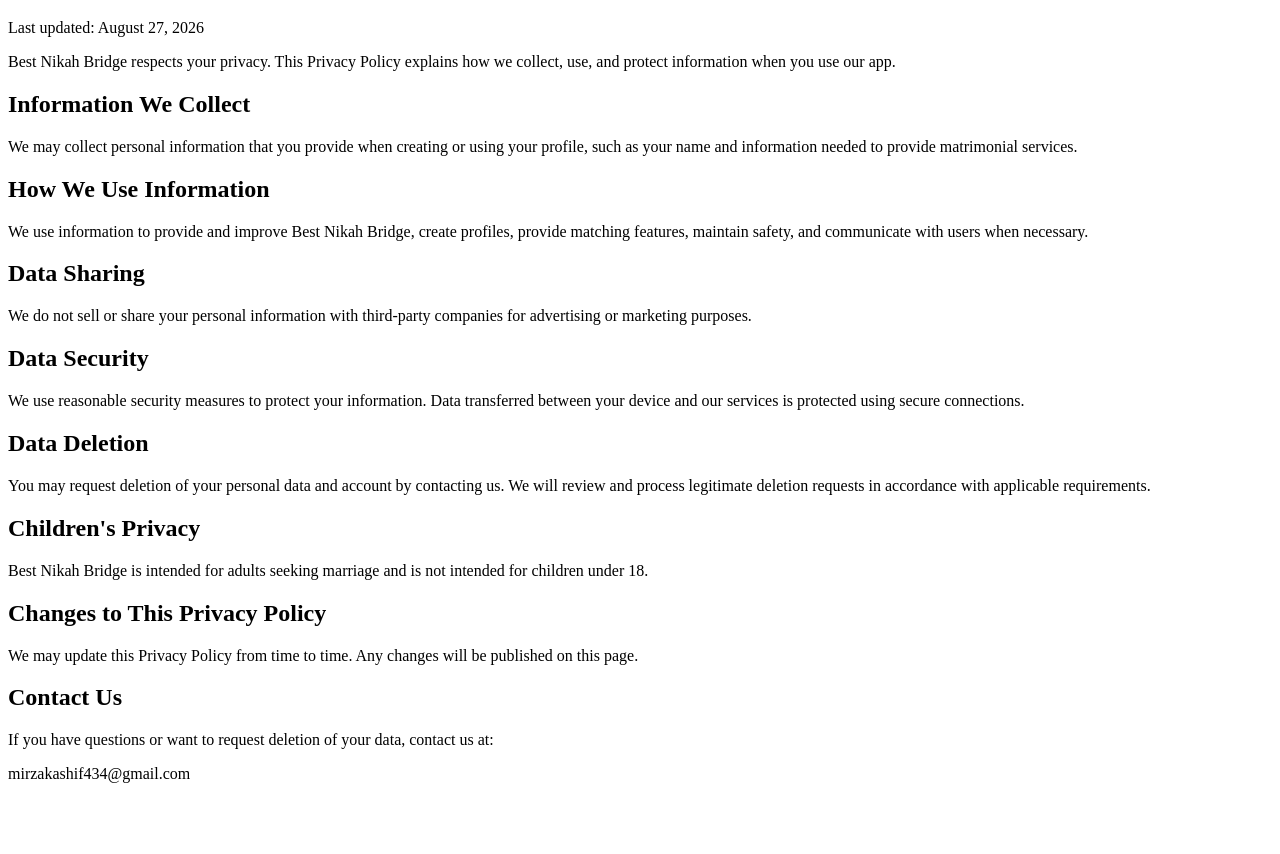
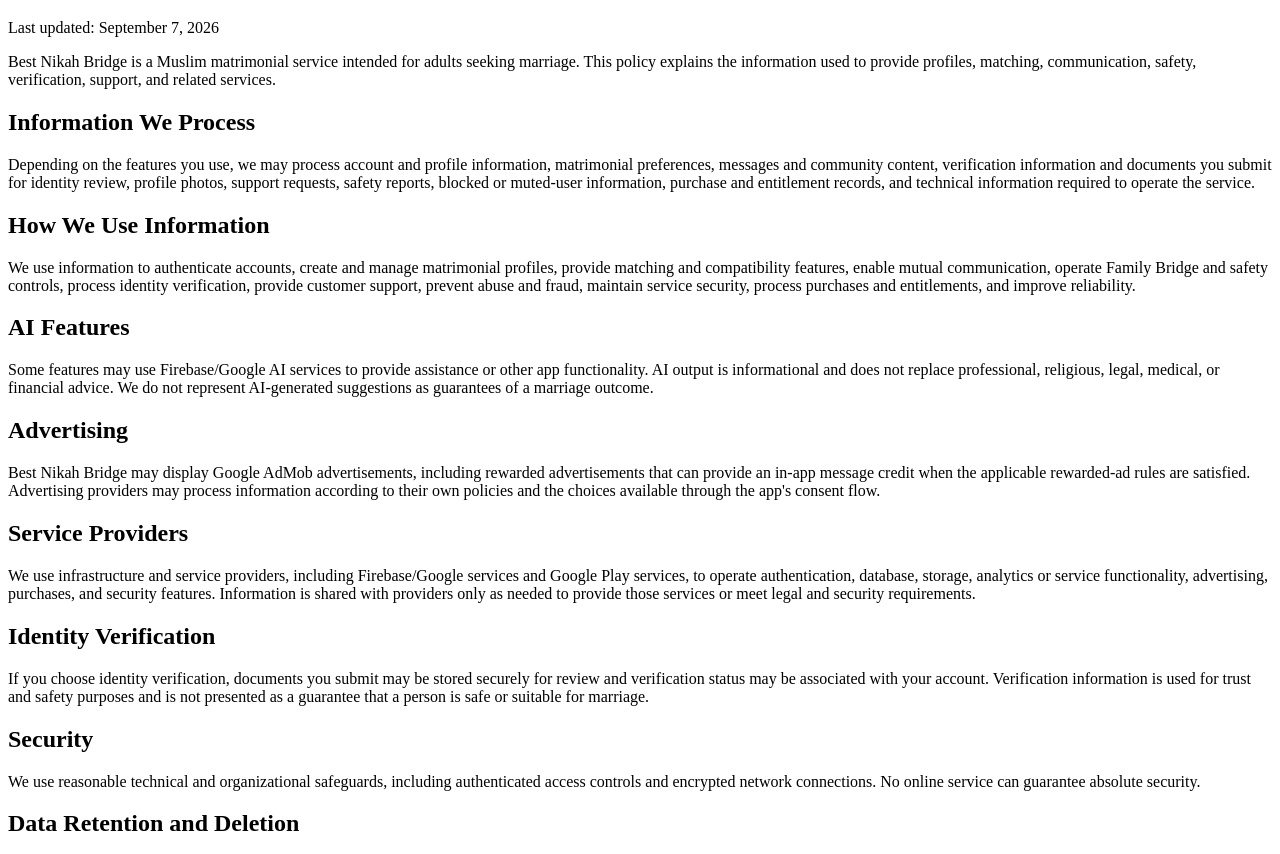
Before and after one commit to mirzakashif434-source/Best_nikah_bridge_mvp, a plain HTML site: page privacy.html in a window 1280 px wide. Shown: the part 61-915 px from the top of the page. Before the commit the page ends 860 px from the top, so only its background shows below. Drawn offline with Linux system fonts and the light colour scheme.

Commit message:
Harden real Play Store privacy disclosure for production launch

```diff
--- a/privacy.html
+++ b/privacy.html
@@ -7,35 +7,43 @@
 </head>
 <body>
 <h1>Privacy Policy</h1>
+<p>Last updated: September 7, 2026</p>
+<p>Best Nikah Bridge is a Muslim matrimonial service intended for adults seeking marriage. This policy explains the information used to provide profiles, matching, communication, safety, verification, support, and related services.</p>
 
-<p>Last updated: August 27, 2026</p>
-
-<p>Best Nikah Bridge respects your privacy. This Privacy Policy explains how we collect, use, and protect information when you use our app.</p>
-
-<h2>Information We Collect</h2>
-<p>We may collect personal information that you provide when creating or using your profile, such as your name and information needed to provide matrimonial services.</p>
+<h2>Information We Process</h2>
+<p>Depending on the features you use, we may process account and profile information, matrimonial preferences, messages and community content, verification information and documents you submit for identity review, profile photos, support requests, safety reports, blocked or muted-user information, purchase and entitlement records, and technical information required to operate the service.</p>
 
 <h2>How We Use Information</h2>
-<p>We use information to provide and improve Best Nikah Bridge, create profiles, provide matching features, maintain safety, and communicate with users when necessary.</p>
+<p>We use information to authenticate accounts, create and manage matrimonial profiles, provide matching and compatibility features, enable mutual communication, operate Family Bridge and safety controls, process identity verification, provide customer support, prevent abuse and fraud, maintain service security, process purchases and entitlements, and improve reliability.</p>
 
-<h2>Data Sharing</h2>
-<p>We do not sell or share your personal information with third-party companies for advertising or marketing purposes.</p>
+<h2>AI Features</h2>
+<p>Some features may use Firebase/Google AI services to provide assistance or other app functionality. AI output is informational and does not replace professional, religious, legal, medical, or financial advice. We do not represent AI-generated suggestions as guarantees of a marriage outcome.</p>
 
-<h2>Data Security</h2>
-<p>We use reasonable security measures to protect your information. Data transferred between your device and our services is protected using secure connections.</p>
+<h2>Advertising</h2>
+<p>Best Nikah Bridge may display Google AdMob advertisements, including rewarded advertisements that can provide an in-app message credit when the applicable rewarded-ad rules are satisfied. Advertising providers may process information according to their own policies and the choices available through the app's consent flow.</p>
 
-<h2>Data Deletion</h2>
-<p>You may request deletion of your personal data and account by contacting us. We will review and process legitimate deletion requests in accordance with applicable requirements.</p>
+<h2>Service Providers</h2>
+<p>We use infrastructure and service providers, including Firebase/Google services and Google Play services, to operate authentication, database, storage, analytics or service functionality, advertising, purchases, and security features. Information is shared with providers only as needed to provide those services or meet legal and security requirements.</p>
 
-<h2>Children's Privacy</h2>
+<h2>Identity Verification</h2>
+<p>If you choose identity verification, documents you submit may be stored securely for review and verification status may be associated with your account. Verification information is used for trust and safety purposes and is not presented as a guarantee that a person is safe or suitable for marriage.</p>
+
+<h2>Security</h2>
+<p>We use reasonable technical and organizational safeguards, including authenticated access controls and encrypted network connections. No online service can guarantee absolute security.</p>
+
+<h2>Data Retention and Deletion</h2>
+<p>We retain information for as long as reasonably necessary to provide the service, maintain security, satisfy legal obligations, resolve disputes, and maintain legitimate business records. You may request account or personal-data deletion by contacting us. Some information may be retained where required by law or necessary for security, fraud prevention, transaction records, or dispute resolution.</p>
+
+<h2>Children</h2>
 <p>Best Nikah Bridge is intended for adults seeking marriage and is not intended for children under 18.</p>
 
-<h2>Changes to This Privacy Policy</h2>
-<p>We may update this Privacy Policy from time to time. Any changes will be published on this page.</p>
+<h2>Your Choices</h2>
+<p>You can use available privacy controls in the app, including profile visibility, communication controls, blocking, and consent controls where applicable. You may also contact us about data-access or deletion requests.</p>
 
-<h2>Contact Us</h2>
-<p>If you have questions or want to request deletion of your data, contact us at:</p>
-<p>mirzakashif434@gmail.com</p>
+<h2>Changes</h2>
+<p>We may update this policy when the service or legal requirements change. The current version will be published on this page.</p>
 
+<h2>Contact</h2>
+<p>For privacy questions or data-deletion requests, contact: mirzakashif434@gmail.com</p>
 </body>
 </html>
```
